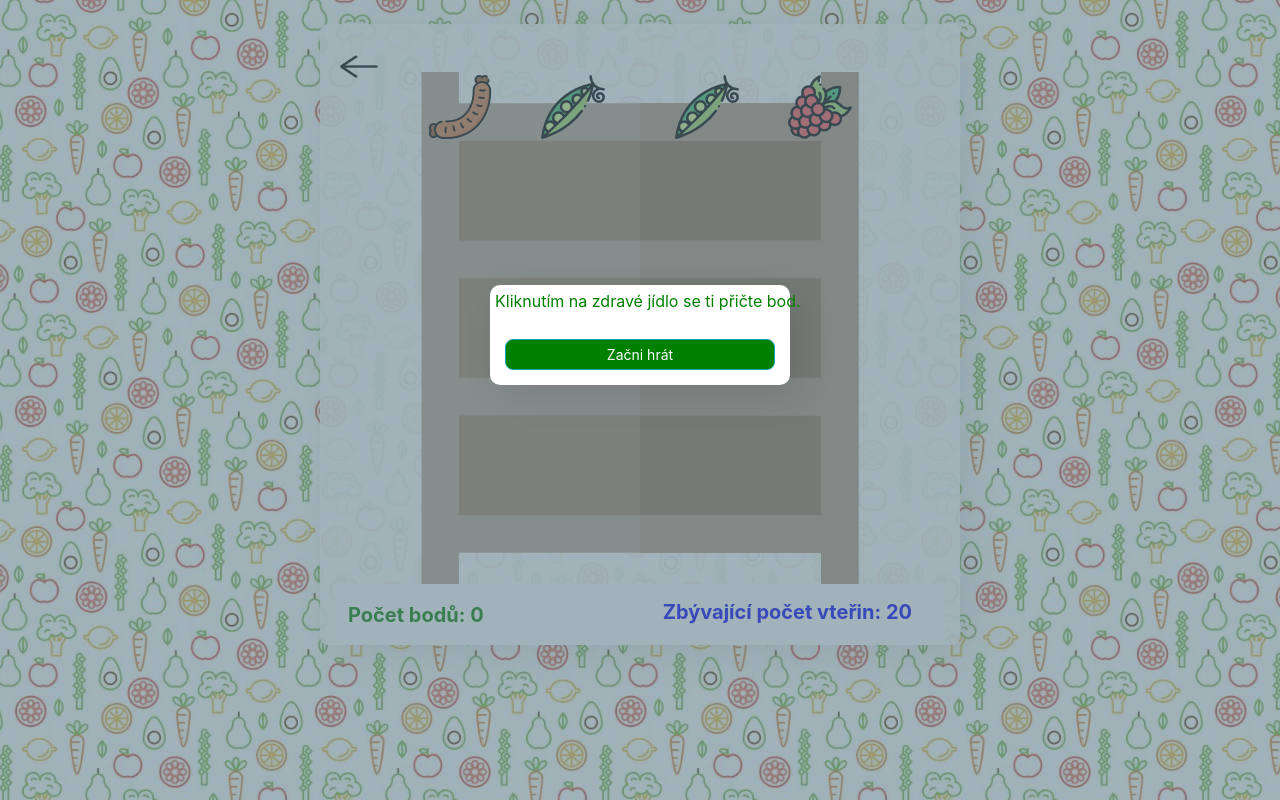
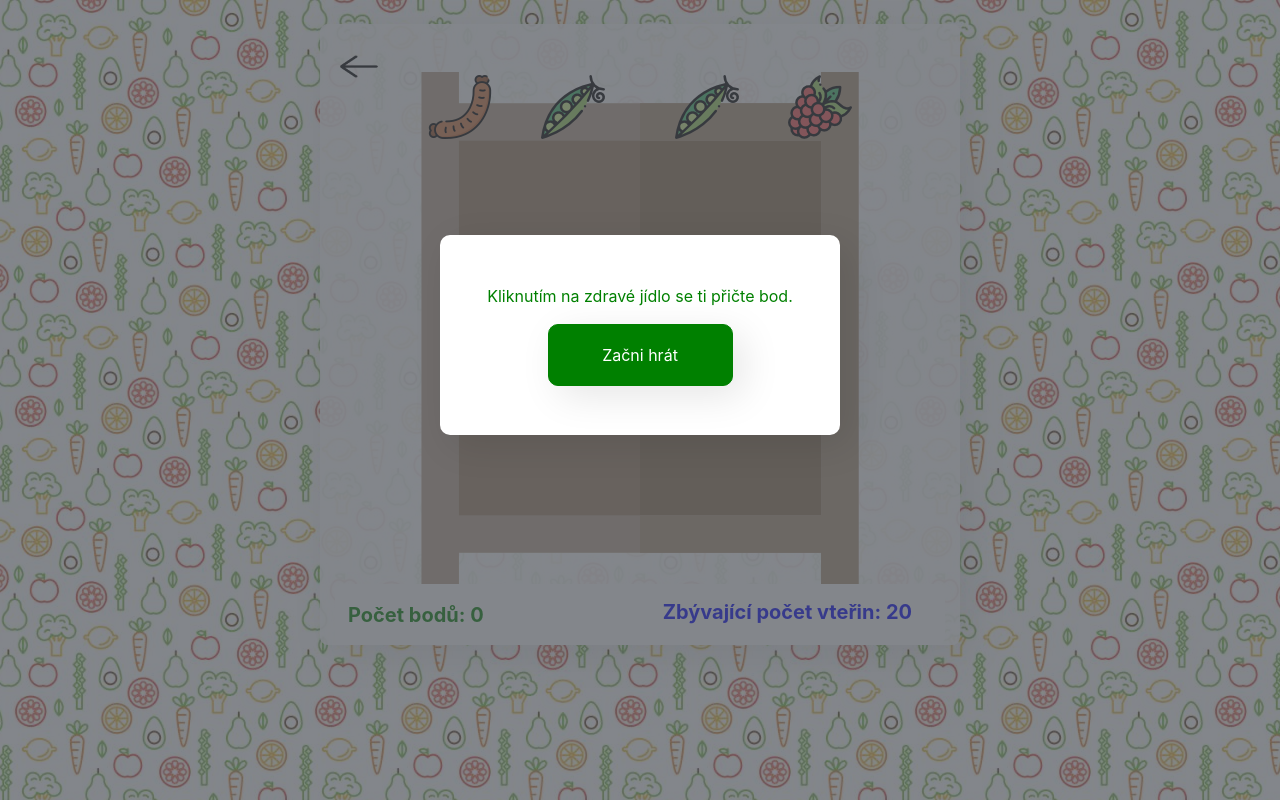
Before and after one commit to AnickaVargova/recepty-hrave-a-zdrave, a Vue app in the folder finalni-projekt/: page /hra1 in a window 1280 px wide. Built offline with nearby package versions, Linux system fonts and the light colour scheme.

Commit message:
hra1 alert

```diff
--- a/finalni-projekt/src/views/Hra1.vue
+++ b/finalni-projekt/src/views/Hra1.vue
@@ -3,7 +3,7 @@
   <div class="pozadi overflow-hidden col-lg-6 mx-auto mt-lg-4 mt-4 pt-5">
     <div class="instrukce" v-if="ukazInstrukce">
       <p>Kliknutím na zdravé jídlo se ti přičte bod.</p>
-      <button class="btn btn-sm btn-info" @click="stiskOK">Začni hrát</button>
+      <button class="mx-auto btn btn-primary btn-hra1" @click="stiskOK">Začni hrát</button>
     </div>
   <div class="cover" v-if="ukazInstrukce"></div>
     <router-link to="/">
@@ -279,6 +279,10 @@ export default {
 </script>
 
 <style>
+.btn-hra1{
+  max-width:50%;
+  max-height:75%;
+}
 .hlasky{
   z-index: 3;
 }
@@ -299,19 +303,20 @@ export default {
 }
 .instrukce {
   position: absolute;
-  width: 300px;
-  height: 100px;
-  top: calc(50% - 50px);
-  left: calc(50% - 150px);
+  width: 400px;
+  height: 200px;
+  top: calc(50% - 100px);
+  left: calc(50% - 200px);
   z-index: 6;
   background-color: white;
   border-radius: 10px;
   box-shadow: 10px 10px 38px 0px rgba(0, 0, 0, 0.1);
-  padding:5px;
+  padding:15px;
   color: green;
   display: flex;
   flex-direction: column;
   justify-content: center;
+  text-align: center;
   /* flex-direction: column; */
 
 }
@@ -320,7 +325,7 @@ export default {
   position: fixed;
   top: 0;
   left: 0;
-  background: rgba(96, 124, 138, 0.59);
+background-color: rgba(79, 83, 91, 0.7);
   z-index: 5;
   width: 100%;
   height: 100%;
```
